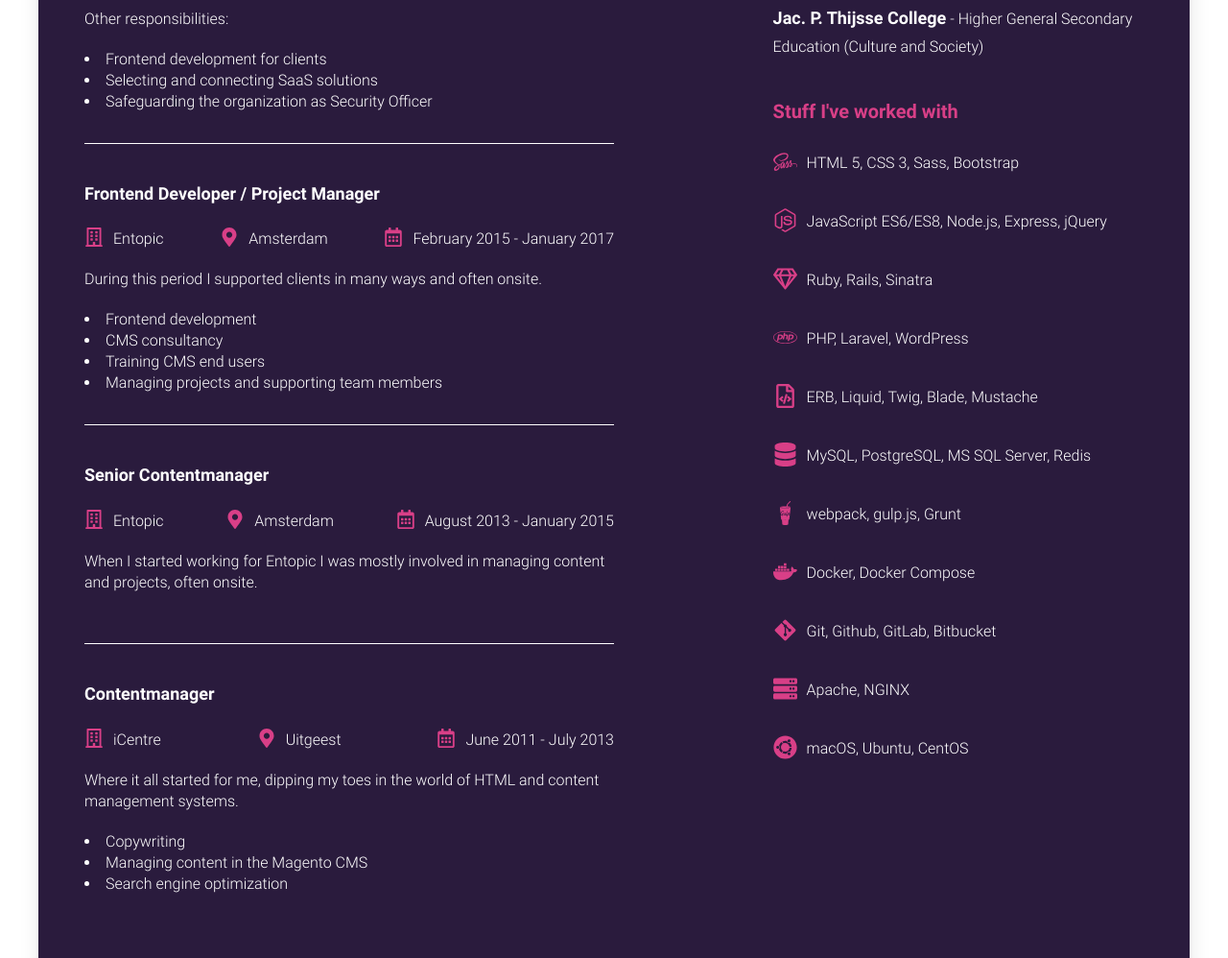
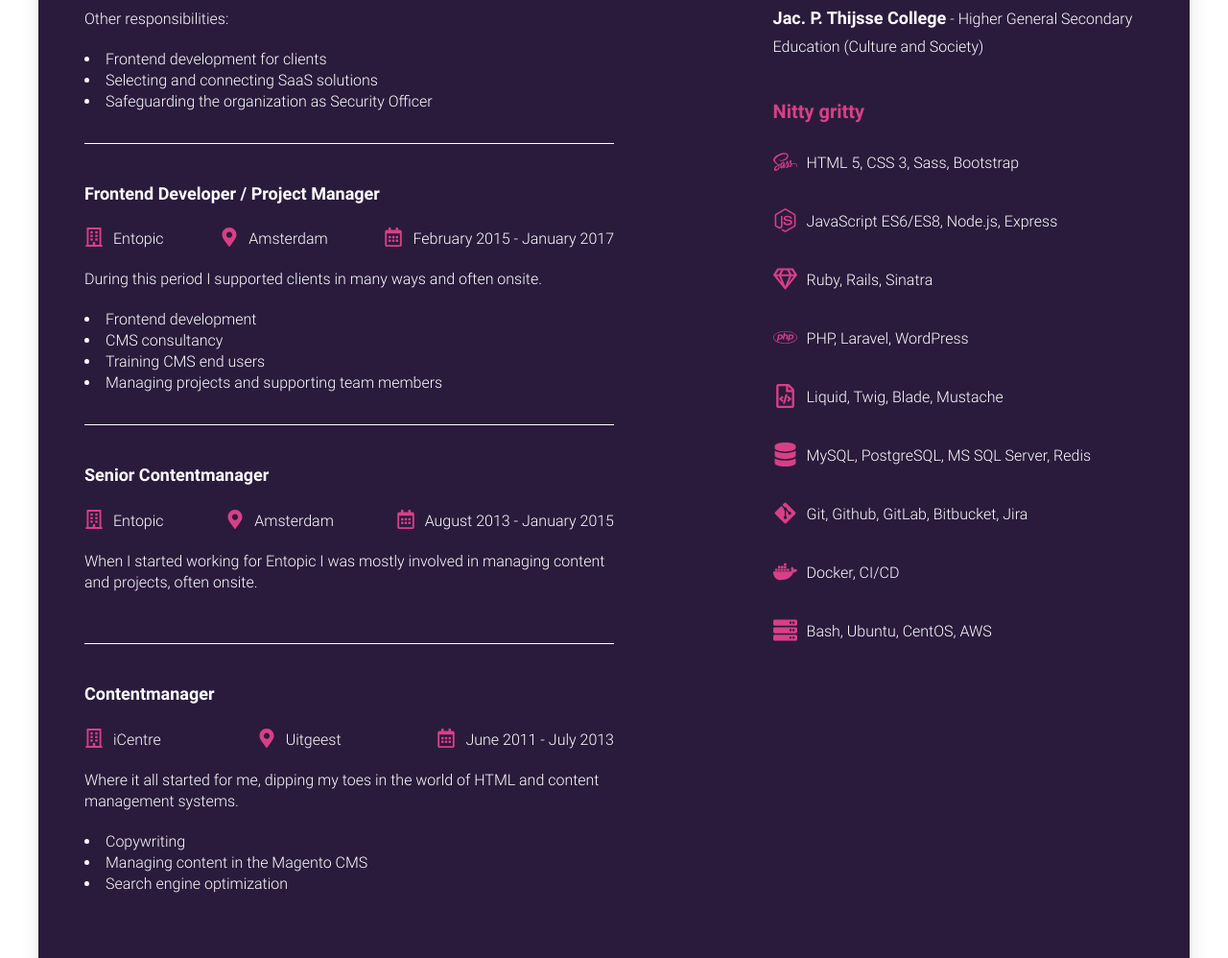
Before and after one commit to LucaMorandi/resume, a website built with webpack: page src/index.html in a window 1280 px wide. Shown: the part 960-1958 px from the top of the page at 96% size. Built offline with nearby package versions, Linux system fonts and the light colour scheme.

Commit message:
Improve tech stack section

```diff
--- a/src/index.html
+++ b/src/index.html
@@ -150,13 +150,13 @@
         </div>
 
         <div class="facts">
-          <h2 class="aside__title">Stuff I've worked with</h2>
+          <h2 class="aside__title">Nitty gritty</h2>
           <ul class="facts__list">
             <li class="facts__item">
               <span class="facts__item-title facts__item-title--details facts__item-title--frontend">HTML 5, CSS 3, Sass, Bootstrap</span>
             </li>
             <li class="facts__item">
-              <span class="facts__item-title facts__item-title--details facts__item-title--javascript">JavaScript ES6/ES8, Node.js, Express, jQuery</span>
+              <span class="facts__item-title facts__item-title--details facts__item-title--javascript">JavaScript ES6/ES8, Node.js, Express</span>
             </li>
             <li class="facts__item">
               <span class="facts__item-title facts__item-title--details facts__item-title--ruby">Ruby, Rails, Sinatra</span>
@@ -165,25 +165,19 @@
               <span class="facts__item-title facts__item-title--details facts__item-title--php">PHP, Laravel, WordPress</span>
             </li>
             <li class="facts__item">
-              <span class="facts__item-title facts__item-title--details facts__item-title--templating">ERB, Liquid, Twig, Blade, Mustache</span>
+              <span class="facts__item-title facts__item-title--details facts__item-title--templating">Liquid, Twig, Blade, Mustache</span>
             </li>
             <li class="facts__item">
               <span class="facts__item-title facts__item-title--details facts__item-title--db">MySQL, PostgreSQL, MS SQL Server, Redis</span>
             </li>
             <li class="facts__item">
-              <span class="facts__item-title facts__item-title--details facts__item-title--tools">webpack, gulp.js, Grunt</span>
+              <span class="facts__item-title facts__item-title--details facts__item-title--git">Git, Github, GitLab, Bitbucket, Jira</span>
             </li>
             <li class="facts__item">
-              <span class="facts__item-title facts__item-title--details facts__item-title--docker">Docker, Docker Compose</span>
+              <span class="facts__item-title facts__item-title--details facts__item-title--docker">Docker, CI/CD</span>
             </li>
             <li class="facts__item">
-              <span class="facts__item-title facts__item-title--details facts__item-title--git">Git, Github, GitLab, Bitbucket</span>
-            </li>
-            <li class="facts__item">
-              <span class="facts__item-title facts__item-title--details facts__item-title--server">Apache, NGINX</span>
-            </li>
-            <li class="facts__item">
-              <span class="facts__item-title facts__item-title--details facts__item-title--os">macOS, Ubuntu, CentOS</span>
+              <span class="facts__item-title facts__item-title--details facts__item-title--server">Bash, Ubuntu, CentOS, AWS</span>
             </li>
           </ul>
         </div>
--- a/src/stylesheets/components/_facts.scss
+++ b/src/stylesheets/components/_facts.scss
@@ -49,10 +49,6 @@
     content: url('../images/icons/database.svg');
   }
 
-  &--dependencies::before {
-    content: url('../images/icons/npm.svg');
-  }
-
   &--docker::before {
     content: url('../images/icons/docker.svg');
   }
@@ -77,10 +73,6 @@
     content: url('../images/icons/smile.svg');
   }
 
-  &--os::before {
-    content: url('../images/icons/ubuntu.svg');
-  }
-
   &--php::before {
     content: url('../images/icons/php.svg');
   }
@@ -100,10 +92,6 @@
   &--terminal::before {
     content: url('../images/icons/terminal.svg');
   }
-
-  &--tools::before {
-    content: url('../images/icons/gulp.svg');
-  }
 }
 
 .facts__item-title--details {
```
Also changed, not shown: src/images/icons/gulp.svg (deleted), src/images/icons/npm.svg (deleted), src/images/icons/ubuntu.svg (deleted).
